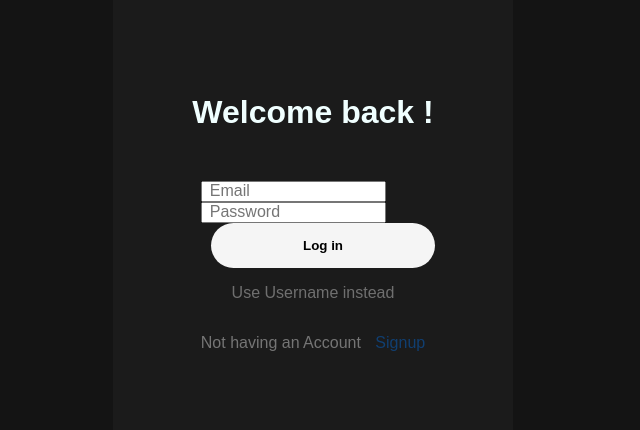
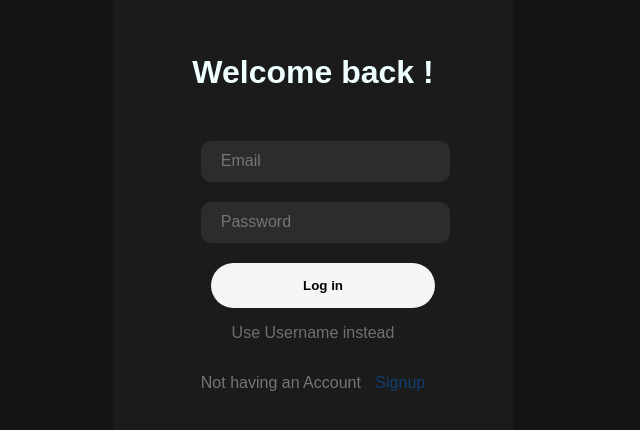
Before and after one commit to VipiinS/bus-ticket-booking-frontend, a React (Create React App) app: page /login in a window 1280 px wide. Shown: the part 120-550 px from the top of the page, without its empty margins (327-967 px from the left). Built offline with nearby package versions, Linux system fonts and the light colour scheme; the HTML template or start-up script is replaced by a standard one.

Commit message:
MUI calender, new css seperate css file for loginPage

```diff
--- a/src/App.js
+++ b/src/App.js
@@ -3,17 +3,23 @@ import LoginPage from "./Components/Authentication Pages/LoginPage";
 import SearchPage from "./Components/SearchPage";
 import SignupPage from "./Components/Authentication Pages/SignupPage";
 import { Routes,Route } from 'react-router-dom';
+import { AdapterDayjs } from '@mui/x-date-pickers/AdapterDayjs';
+import { LocalizationProvider } from '@mui/x-date-pickers/LocalizationProvider';
+
 
 
 function App() {
   return (
     <div>
+        <LocalizationProvider dateAdapter={AdapterDayjs}>
           <Routes>
               <Route path="/" element={<SignupPage/>}/>
               <Route  path="/signup" element={<SignupPage/>}/>
               <Route  path="/login" element={<LoginPage/>}/>
               <Route path="/search" element={<SearchPage/>}/>
           </Routes>
+      </LocalizationProvider>
+
     </div>
   );
 }
--- /dev/null
+++ b/src/Components/Authentication Pages/LoginPage.css
@@ -0,0 +1,135 @@
+.container{
+    display: flex;
+    max-width: 500px;
+    justify-content: center;
+    align-items: center;
+    justify-items: center;
+    margin: auto;
+}
+
+
+
+.login-container{
+    margin-top: 90px;
+    padding: 50px;
+    background-color: #1b1b1b;
+    align-self: center;
+    border-radius: 19px;
+    display: flex;
+    flex-direction: column;
+    justify-content: center;
+    align-items: center;
+    max-width:500px;
+    min-width: 300px;
+    min-height: 400px;
+
+}
+
+form{
+    display: flex;
+    flex-direction: column;
+    justify-content: center;
+    align-items: center;
+    padding: 0;
+    margin: 0;
+}
+.names{
+    display: flex;
+    justify-content: space-between;
+}
+
+.names input{
+    margin-left: 10px;
+}
+
+.form-group{
+    padding: 0px;
+    margin: 0;
+    width: 100%;
+}
+
+h1{
+    color: azure;
+    font-family:sans-serif;
+    font-weight: bold;
+    padding: 0;
+    margin-bottom: 50px;
+}
+
+.login-input{
+    margin-bottom: 20px;
+    padding: 13px 10px;
+    padding-left: 15px;
+    background-color:#2c2c2c;
+    color: azure;
+    font-weight: 400;
+    border: none;
+    border-radius: 10px;
+    width: 100%;
+}
+
+button {
+    font-weight: bolder;
+    font-family: sans-serif;
+    align-items: center;
+    justify-content: center;
+    width: 100%;
+    margin-left:20px ;
+    padding : 15px 10px;
+    background-color: #f5f5f5;
+    color: black;
+    border: none;
+    border-radius: 30px;
+    cursor: pointer;
+
+}
+
+button:hover {
+    background-color: #333333;
+    color: #f5f5f5;
+    border: 2px solid #f5f5f5;
+}
+
+::placeholder {
+    font-weight: 400;
+    font-size:medium;
+    padding-left: 5px;
+    color: #757575;
+  }
+
+  p {
+    font-family: sans-serif;
+    color: #757575;
+    text-align: center;
+  }
+
+  a {
+    color: #0175f167;
+    font-family: sans-serif;
+    text-decoration: none;
+    padding-left: 10px;
+  }
+
+  a:hover {
+    text-decoration: underline;
+    color: #73b7ffcf;
+
+
+  }
+
+  .error{
+    color: rgba(185, 0, 0, 0.657);
+  }
+  .success{
+    color: rgba(18, 255, 101, 0.732);
+  }
+
+  .change-input{
+    color: #ffffff5f;
+  }
+
+.change-input:hover{
+    cursor: pointer;
+    color: #f5f5f5;
+    text-decoration:underline;
+}
--- a/src/Components/Authentication Pages/LoginPage.jsx
+++ b/src/Components/Authentication Pages/LoginPage.jsx
@@ -1,8 +1,7 @@
 import React, {useState } from 'react'
 import axios from 'axios';
 import { Link } from 'react-router-dom';
-import './SignupPage.css'
-
+import './LoginPage.css'
 
 function LoginPage() {
 
@@ -66,6 +65,7 @@ function LoginPage() {
             <form onSubmit={handleSubmit}>
                 {usernameInput && <div className="form-group">
                     <input placeholder='Username'
+                    className="login-input"
                     type="text"
                     id="name"
                     name="name"
@@ -75,6 +75,7 @@ function LoginPage() {
                 </div>}
                 {!usernameInput && <div className="form-group">
                         <input placeholder='Email'
+                        className="login-input"
                         type="email"
                         id="email"
                         name="email"
@@ -85,6 +86,7 @@ function LoginPage() {
 
                 <div className="form-group">
                     <input placeholder='Password'
+                    className="login-input"
                     type="password"
                     id="password"
                     name="password"
--- a/src/Components/Authentication Pages/SignupPage.jsx
+++ b/src/Components/Authentication Pages/SignupPage.jsx
@@ -3,6 +3,7 @@ import axios from 'axios';
 import { Link } from 'react-router-dom';
 import {useNavigate} from 'react-router-dom';
 import "./SignupPage.css"
+
 function SignupPage() {
     const navigate = useNavigate();
 
--- a/src/Components/AvailableBuses.css
+++ b/src/Components/AvailableBuses.css
@@ -88,3 +88,7 @@
     padding-top: 2px;
     margin: 0px;
 }
+
+.bottom-bar-text{
+    color: rgba(255, 255, 255, 0.802);
+}
--- a/src/Components/AvailableBuses.jsx
+++ b/src/Components/AvailableBuses.jsx
@@ -1,19 +1,40 @@
 import React from 'react'
 import "./AvailableBuses.css"
+import {useNavigate} from 'react-router-dom';
+
+
 
 const AvailableBuses = ({buses}) => {
+    const navigate = useNavigate();
+    if(buses === undefined || buses.length ===0){
+        return (
+            <>
+            <div className='bus-info'>
+                <div className='no-buses-error-info red'>
+                    No buses found running on the route for the date selected
+                </div>
+
+            </div>
+            </>
+        )
+    }
+    const handleBusClick=(e)=>{
+        setTimeout(()=>{
+            navigate("/login")
+        },1500)
+    }
 
   return (
     <>
     {buses.map((bus)=>{
         return(
-        <div className='bus-info' key={bus.busId}>
+        <div className='bus-info' key={bus.busId} onClick={(e)=>handleBusClick(e)}>
             <div className="top-bar grey">
                 <div className="company">{bus.registrationNumber}</div>
                 <div className="bus-type">{bus.type}</div>
                 <div className="extra-infos">On Time</div>
             </div>
-            <div className="bottom-bar">
+            <div className="bottom-bar bottom-bar-text">
                 <div className="left-column flex-col">
                     <div className="time">{bus.departureTime.slice(0,5)}</div>
                     <div className="place">Bus station</div>
--- a/src/Components/SearchPage.css
+++ b/src/Components/SearchPage.css
@@ -1,5 +1,4 @@
 *{
-    color: white;
     font-family: sans-serif;
 }
 .wrapper{
@@ -15,6 +14,7 @@
     display: flex;
     flex-direction: column;
     margin-top: 40px;
+    color: #a5a5a5;
 
 }
 .formed{
@@ -30,8 +30,7 @@
 }
 
 .last-row{
-    border-right: 0px solid #f5f5f5;
-    max-width: 20%;
+    max-width: 28% !important;
 }
 
 
@@ -46,11 +45,12 @@
     font-size: large;
     border: transparent;
     background-color: transparent;
-    border-right: 2px solid #2c2c2c;
 
 }
 .search-group{
-    padding-left: 10px;
+    padding-left: 20px;
+    border-right: 2px solid #2c2c2c;
+    display: flex;
 }
 
 .button-group{
@@ -59,7 +59,7 @@
     font-family: sans-serif;
     align-items: center;
     justify-content: center;
-    width:10%;
+    /* width:10%; */
     margin-right: 10px;
 }
 
@@ -79,12 +79,14 @@
 
 }
 
-button:hover {
+.search-button:hover {
     background-color: #333333;
     font-weight: 100;
     color: #75ff81;
     border: 0.5px solid rgba(255,255,255,0.3);
-    box-shadow: 0 0 2px rgba(255, 255, 255, 0.3);
+    box-shadow: 0 0 2px #75ff81;
+    transition: 0.25s;
+
 }
 
 ::placeholder {
@@ -104,13 +106,92 @@ button:hover {
 .options{
     cursor: pointer;
     padding: 15px 10px;
-    /* border-bottom: 4px solid #2c2c2c; */
     color :#a5a5a5;
 
 }
 .options:hover{
     color: #f5f5f5;
 }
+.MuiOutlinedInput-notchedOutline {
+    border: none ! important ;
+  }
 
-.available-buses-wrapper{
+  .css-nxo287-MuiInputBase-input-MuiOutlinedInput-input {
+    color: #a5a5a5 !important;
+    padding: 0 !important;
+    width: 50% !important;
+  }
+
+  .css-o9k5xi-MuiInputBase-root-MuiOutlinedInput-root{
+    padding: 0 !important;
+    justify-self: center !important;
+  }
+
+  .today-button{
+    padding: 0 !important;
+    margin: 0 !important;
+    max-width: 70px;
+    background: transparent;
+    border: 1px solid #a5a5a5;
+    color:#a5a5a5
+
+  }
+  .today-button:hover{
+
+    background-color: #333333;
+    font-weight: bold;
+    color: #ffe70e;
+    border: 0.5px solid rgba(255, 255, 255, 0.3);
+    box-shadow: 0 0 2px #ffe70e;
+    transition: 0.2s;
+  }
+
+.css-nxo287-MuiInputBase-input-MuiOutlinedInput-input{
+    padding: 0 !important;
 }
+
+.css-i4bv87-MuiSvgIcon-root{
+    fill: #929292 !important;
+}
+.css-i4bv87-MuiSvgIcon-root :hover{
+    fill: #83eeff !important;
+}
+.css-1yq5fb3-MuiButtonBase-root-MuiIconButton-root:hover{
+    fill: #83eeff !important;
+
+}
+.css-nk89i7-MuiPickersCalendarHeader-root{
+    padding-right: 90px !important;
+}
+
+.css-1u23akw-MuiButtonBase-root-MuiPickersDay-root:hover{
+    background-color: #929292 !important;
+}
+
+.css-1vooibu-MuiSvgIcon-root:hover{
+    background-color: transparent !important;
+}
+.css-cyfsxc-MuiPickersCalendarHeader-labelContainer{
+    margin: 0;
+}
+button:hover{
+    border:none !important;
+    fill: #83eeff !important;
+}
+
+
+.no-value-error{
+    color: rgb(255, 96, 96);
+    padding: 10px;
+    transition: 0.5s;
+    transition: 2s;
+    box-shadow: 0 .3px 3px red;
+}
+
+.css-kg9q0s-MuiButtonBase-root-MuiIconButton-root-MuiPickersArrowSwitcher-button:hover{
+    color: #6f4fff !important;
+}
+.css-1nkg345-MuiButtonBase-root-MuiIconButton-root-MuiPickersArrowSwitcher-button:hover{
+    color: #6f4fff !important;
+
+}
--- a/src/Service/fetchOriginAndDestination.jsx
+++ b/src/Service/fetchOriginAndDestination.jsx
@@ -7,6 +7,7 @@ const api = axios.create({
 export const fetchOriginAndDestination = async () => {
   try {
     const response = await api.get('/all-routes');
+    console.log("fetched Origin and destinations successfully");
     return response.data;
   } catch (error) {
     console.error('Error fetching routes:', error);
```
Also changed, not shown: package.json (+8 -0 lines), src/Components/SearchPage.jsx (+31 -3 lines), 1 other file (tests, documents, lock files or other folders). Lines whose indentation alone changed are shown as unchanged.
